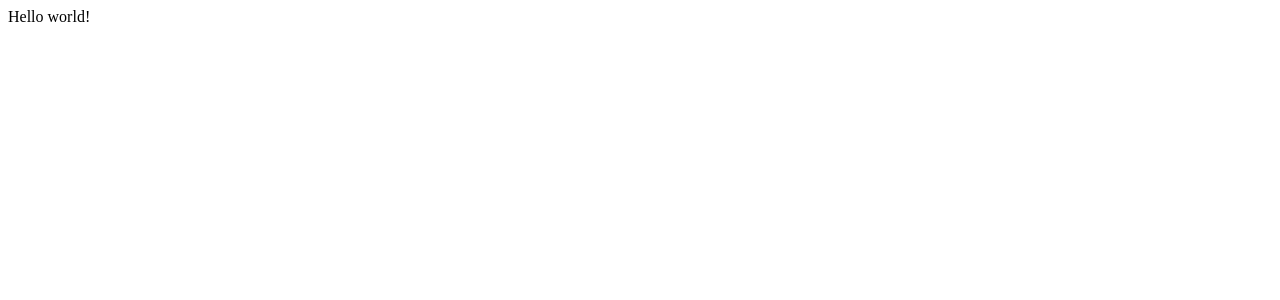
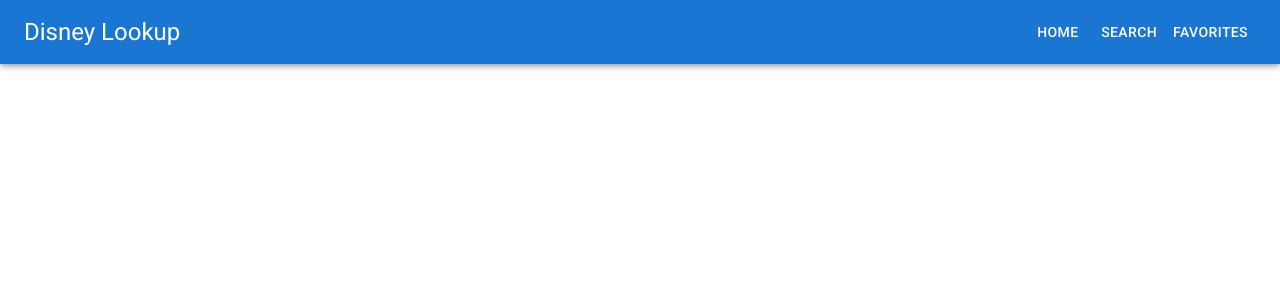
Before and after one commit to sk3p7ic/disney-plus-one, a React (Vite) app: page / in a window 1280 px wide. Shown: the top 300 px of the page. Built offline with nearby package versions, Linux system fonts and the light colour scheme.

Commit message:
Basic navigation menu

```diff
--- a/src/App.tsx
+++ b/src/App.tsx
@@ -2,7 +2,12 @@ import "@fontsource/roboto/300.css";
 import "@fontsource/roboto/400.css";
 import "@fontsource/roboto/500.css";
 import "@fontsource/roboto/700.css";
+import { Header } from "./components/Header";
 
 export const App = () => {
-  return <div>Hello world!</div>;
+  return (
+    <div>
+      <Header />
+    </div>
+  );
 };
--- /dev/null
+++ b/src/components/Header.tsx
@@ -0,0 +1,99 @@
+import {
+  AppBar,
+  Box,
+  Container,
+  IconButton,
+  Toolbar,
+  Typography,
+} from "@mui/material";
+import Button from "@mui/material/Button";
+import MenuIcon from "@mui/icons-material/Menu";
+import CloseIcon from "@mui/icons-material/Close";
+import Menu from "@mui/material/Menu";
+import MenuItem from "@mui/material/MenuItem";
+import { useState, useRef } from "react";
+
+const pages = [
+  {
+    name: "Home",
+    href: "/",
+  },
+  {
+    name: "Search",
+    href: "/search",
+  },
+  {
+    name: "Favorites",
+    href: "/favorites",
+  },
+];
+
+export const Header = () => {
+  const [showMobileNav, setShowMobileNav] = useState(false);
+  const navMenuButtonRef = useRef<HTMLButtonElement | null>(null);
+
+  return (
+    <AppBar
+      position="fixed"
+      sx={{ top: 0, left: 0, right: 0, flexGrow: 1, flexDirection: "row" }}
+    >
+      <Container
+        maxWidth="xl"
+        sx={{
+          flexGrow: 1,
+          display: "flex",
+          flexDirection: "row",
+          justifyContent: "space-between",
+          alignItems: "center",
+        }}
+      >
+        <Toolbar disableGutters>
+          <Typography variant="h5">Disney Lookup</Typography>
+        </Toolbar>
+        <Box sx={{ display: { xs: "none", md: "flex" } }}>
+          {pages.map((page) => (
+            <Button
+              href={page.href}
+              target="_blank"
+              referrerPolicy="no-referrer"
+              key={page.name}
+              sx={{ color: "white", display: "block" }}
+            >
+              {page.name}
+            </Button>
+          ))}
+        </Box>
+        <Box sx={{ display: { sm: "flex", md: "none" } }}>
+          <IconButton
+            size="large"
+            color="inherit"
+            aria-label="Navigation Menu"
+            aria-controls="mobile-nav"
+            aria-haspopup="true"
+            onClick={() => setShowMobileNav((show) => !show)}
+            ref={navMenuButtonRef}
+          >
+            {showMobileNav ? <CloseIcon /> : <MenuIcon />}
+          </IconButton>
+          <Menu
+            open={showMobileNav}
+            id="mobile-nav"
+            anchorEl={navMenuButtonRef.current}
+            onClose={() => setShowMobileNav(false)}
+          >
+            {pages.map((page) => (
+              <MenuItem
+                key={page.name}
+                href={page.href}
+                target="_blank"
+                referrerPolicy="no-referrer"
+              >
+                <Typography>{page.name}</Typography>
+              </MenuItem>
+            ))}
+          </Menu>
+        </Box>
+      </Container>
+    </AppBar>
+  );
+};
```
